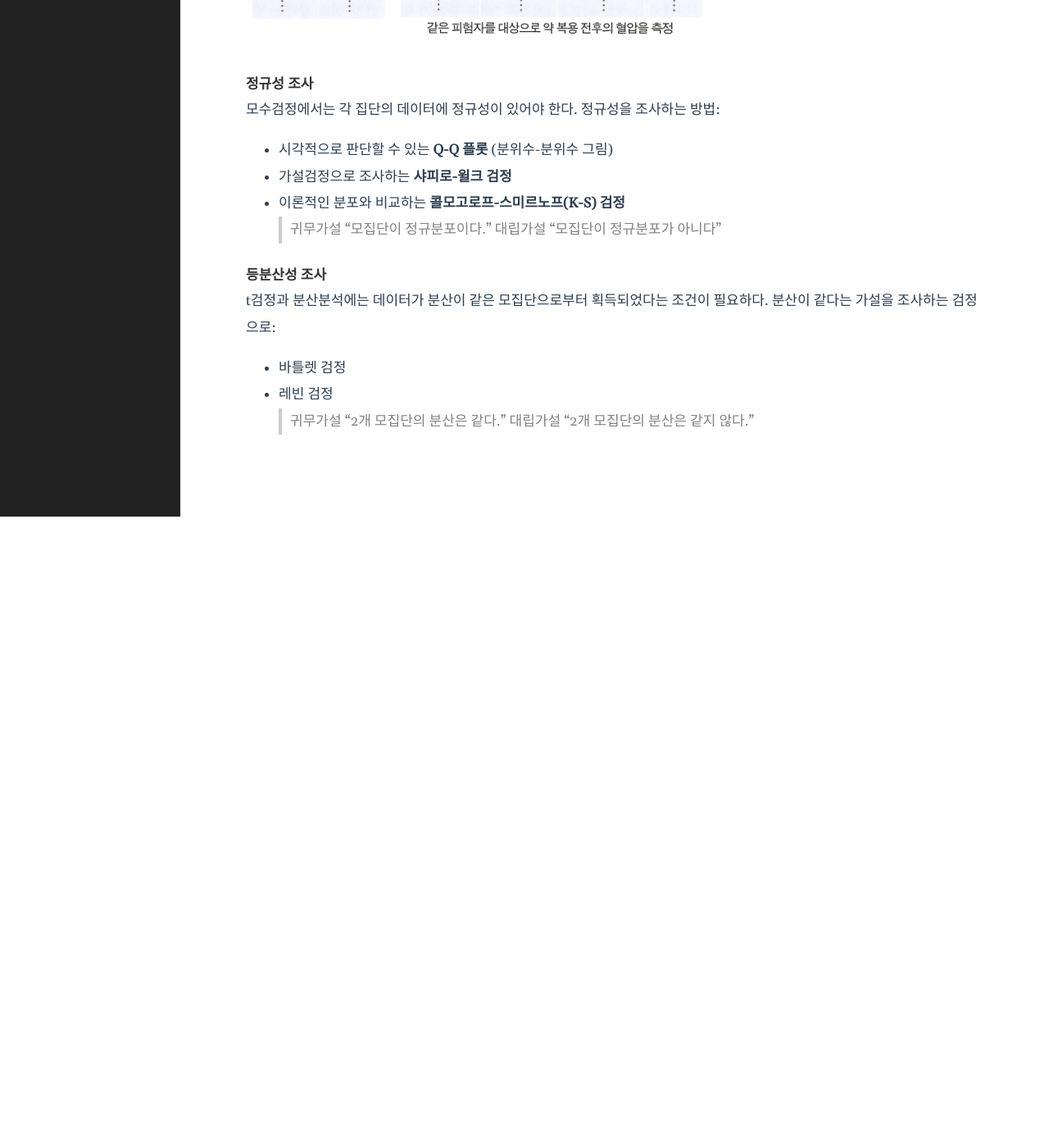
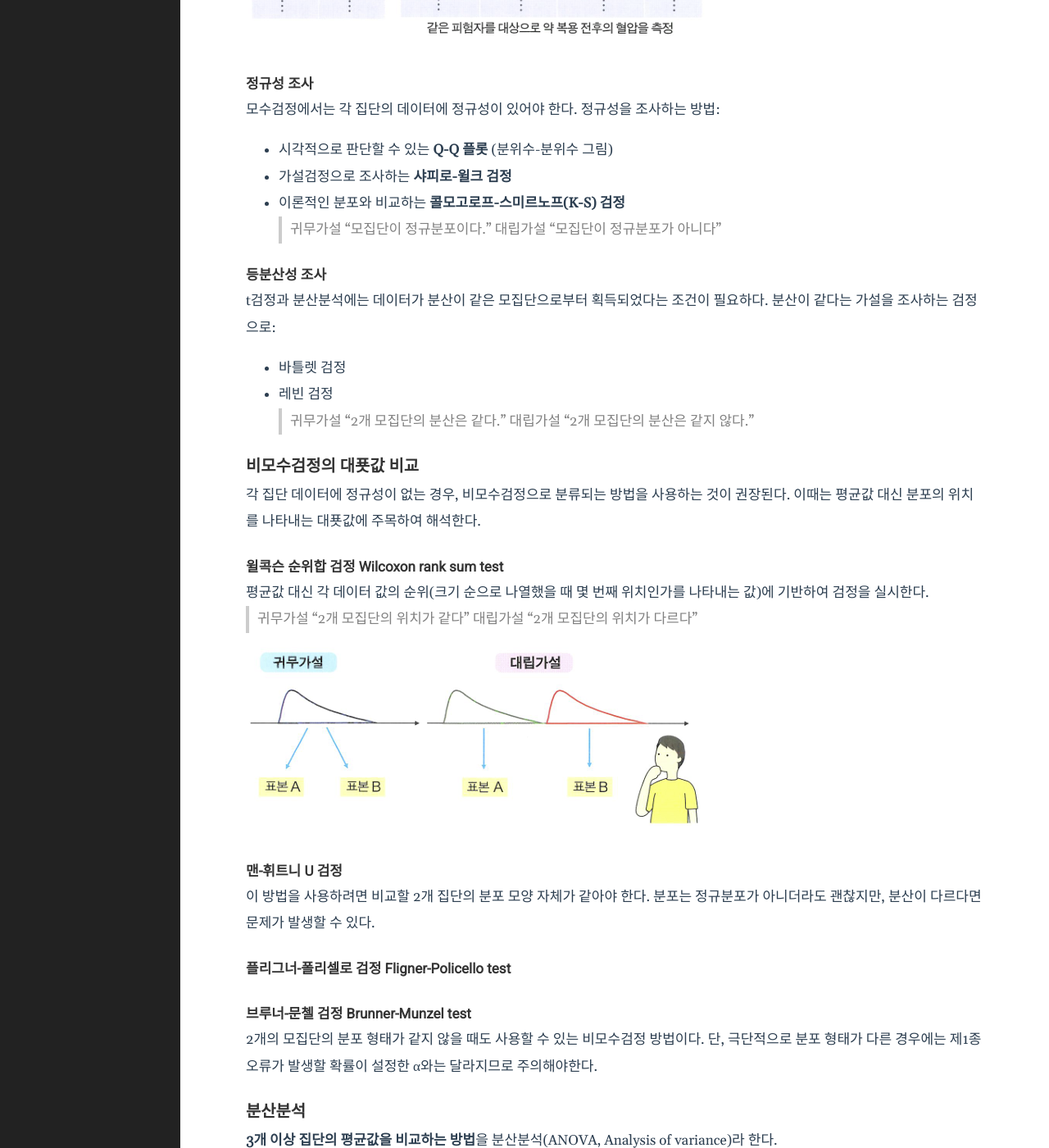
Before and after one commit to choiwlsd/choiwlsd.github.io, a Jekyll site: the page built from _posts/2024-09-30-DB-RS3.markdown, in a window 1280 px wide and 1400 px high, scrolled down 3457 px. Shown: the whole window at 82% size. Built offline with Jekyll 4.4.1, drawn with Linux system fonts in a browser that asks for light colours; before the commit the page ends 4087 px from its top, so only the background shows below that; some of the changed text lies outside the part shown.

Commit message:
Add: more content

```diff
--- a/_posts/2024-09-30-DB-RS3.markdown
+++ b/_posts/2024-09-30-DB-RS3.markdown
@@ -106,3 +106,53 @@ t검정과 분산분석에는 데이터가 분산이 같은 모집단으로부
 - 레빈 검정
   > 귀무가설 "2개 모집단의 분산은 같다."
   > 대립가설 "2개 모집단의 분산은 같지 않다."
+
+### 비모수검정의 대푯값 비교
+
+각 집단 데이터에 정규성이 없는 경우, 비모수검정으로 분류되는 방법을 사용하는 것이 권장된다. 이때는 평균값 대신 분포의 위치를 나타내는 대푯값에 주목하여 해석한다.
+
+#### 윌콕슨 순위합 검정 Wilcoxon rank sum test
+
+평균값 대신 각 데이터 값의 순위(크기 순으로 나열했을 때 몇 번째 위치인가를 나타내는 값)에 기반하여 검정을 실시한다.
+
+> 귀무가설 "2개 모집단의 위치가 같다"
+> 대립가설 "2개 모집단의 위치가 다르다"
+
+<img src="/public/img/240930/Wilcoxon.png" alt="Wilcoxon rank sum test">
+
+#### 맨-휘트니 U 검정
+
+이 방법을 사용하려면 비교할 2개 집단의 분포 모양 자체가 같아야 한다. 분포는 정규분포가 아니더라도 괜찮지만, 분산이 다르다면 문제가 발생할 수 있다.
+
+#### 플리그너-폴리셀로 검정 Fligner-Policello test
+
+#### 브루너-문첼 검정 Brunner-Munzel test
+
+2개의 모집단의 분포 형태가 같지 않을 때도 사용할 수 있는 비모수검정 방법이다. 단, 극단적으로 분포 형태가 다른 경우에는 제1종 오류가 발생할 확률이 설정한 α와는 달라지므로 주의해야한다.
+
+### 분산분석
+
+**3개 이상 집단의 평균값을 비교하는 방법**을 분산분석(ANOVA, Analysis of variance)라 한다.
+<img src="/public/img/240930/ANOVA.png" alt="ANOVA">
+
+> 귀무가설 "모든 집단의 평균이 같다"
+> 대립가설 "적어도 한 쌍에는 차이가 있다."
+
+분산분석의 원리:
+<img src="/public/img/240930/Principle of ANOVA.png" alt="Principle of ANOVA">
+집단 내 변동은 동일 조건에서의 데이터 퍼짐이므로, 원래 존재하는 무작위 오차의 크기를 나타낸다. 반면, 집단 간 변동은 집단 간의 차이를 나타내며 집단 간 차이가 있다면 큰 데이터 퍼짐을, 차이가 없다면 집단 내 편차와 같은 정도로 작은 데이터 퍼짐을 기대할 수 있다.
+
+#### F분포
+
+> F값 = (평균적인 집단 간 변동) / (평균적인 집단 내 변동)
+
+F값을 계산하여 검정통계량을 만들고, 이 양은 귀무가설이 올바르다는 가정하에 F분포라는 분포를 따른다.
+
+F분포에서 관찰한 F값 이상으로 극단적인 값이 나올 확률이 p값이다.
+<img src="/public/img/240930/F Distribution.png" alt="분산분석의 검정통계량과 F분포">
+
+### 다중비교 검정
+
+## 비율 비교
+
+### 범주형 데이터
```
Also changed, not shown: public/img/240930/ANOVA.png (added), public/img/240930/F Distribution.png (added), public/img/240930/Principle of ANOVA.png (added), public/img/240930/Wilcoxon.png (added).
